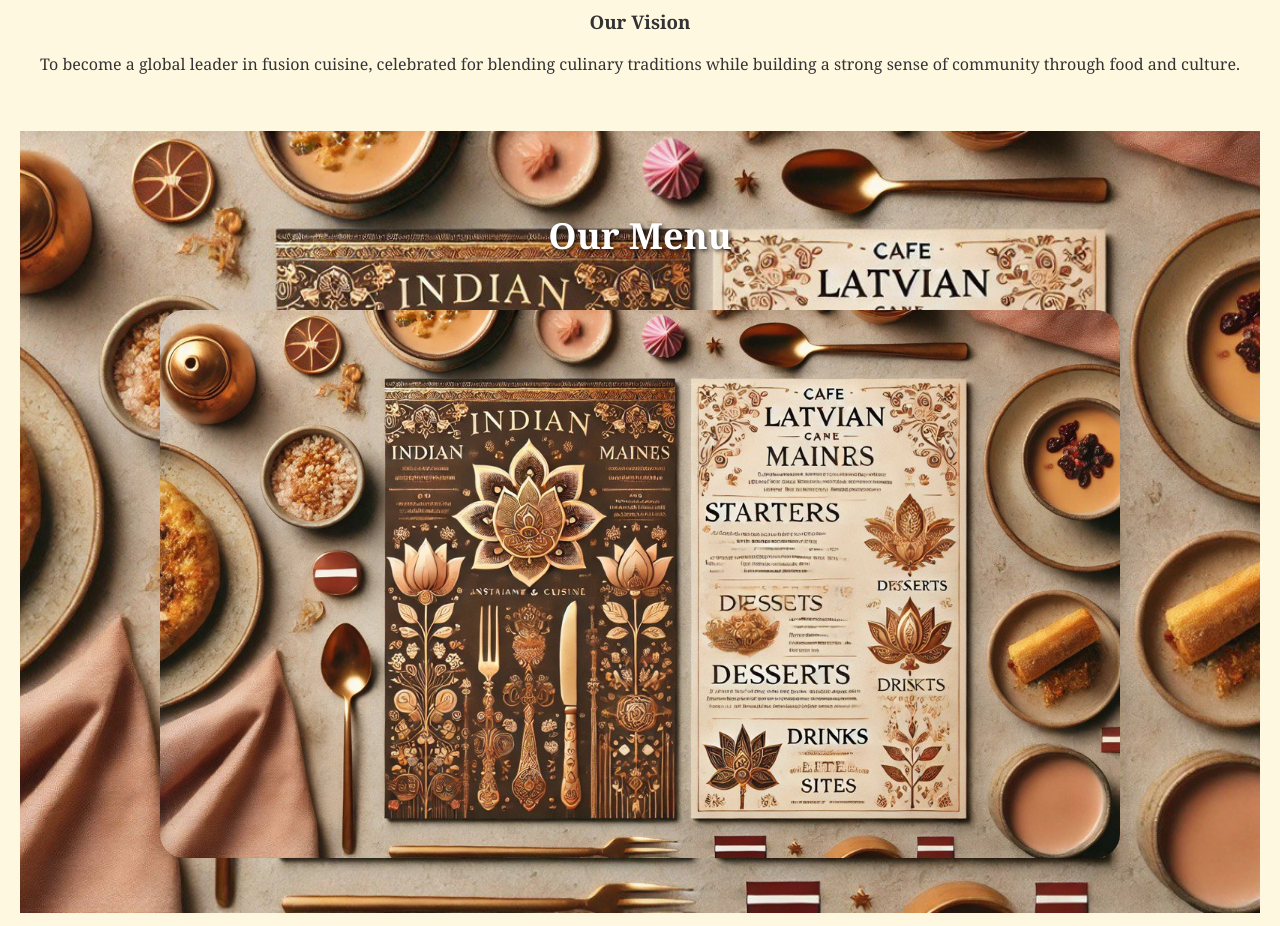
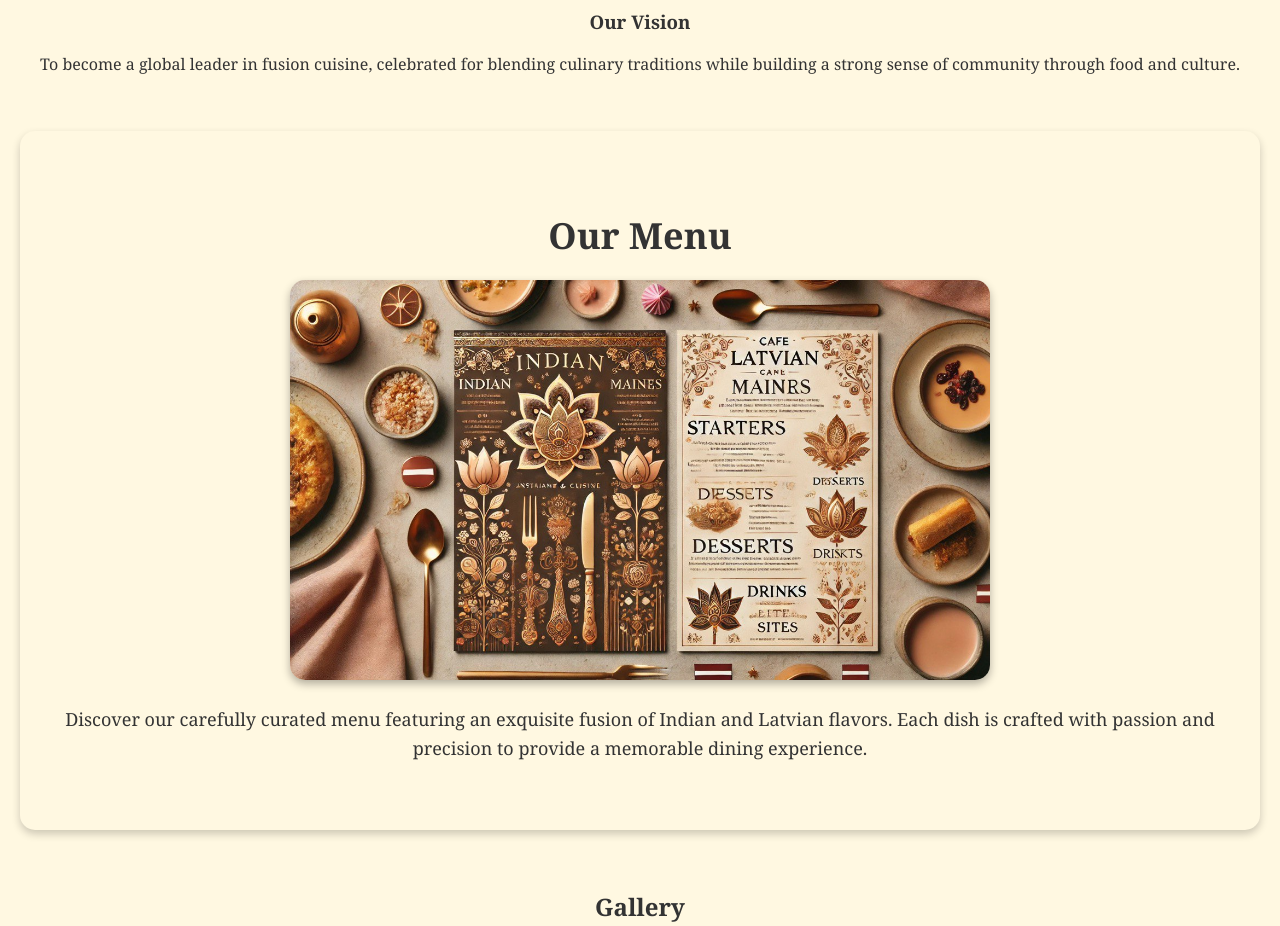
Before and after one commit to IyrinSusan/fusionfeastcafe-restaurant-, a plain HTML site: page index.html in a window 1280 px wide. Shown: the part 600-1526 px from the top of the page. Drawn offline with Linux system fonts and the light colour scheme.

Commit message:
Update index.html

```diff
--- a/index.html
+++ b/index.html
@@ -43,16 +43,28 @@
             text-align: center;
         }
         .menu-section {
-            background-image: url('photo_2024-11-24_00-13-27.jpg'); /* Background with menu */
-            background-size: cover;
-            background-position: center;
-            color: white;
+            background-color: #fff8e1; /* Same as website background */
+            color: #333;
             padding: 50px 20px;
+            border-radius: 15px;
+            box-shadow: 0px 4px 8px rgba(0, 0, 0, 0.2);
         }
         .menu-section h2 {
             font-size: 36px;
             font-weight: bold;
-            text-shadow: 2px 2px 4px rgba(0, 0, 0, 0.7);
+            margin-bottom: 20px;
+        }
+        .menu-section img {
+            width: 90%; /* Increased size */
+            max-width: 700px;
+            height: auto;
+            border-radius: 15px;
+            box-shadow: 0 4px 8px rgba(0, 0, 0, 0.3);
+        }
+        .menu-description {
+            margin-top: 20px;
+            font-size: 18px;
+            line-height: 1.6;
         }
         .gallery {
             display: flex;
@@ -104,7 +116,13 @@
     <!-- Menu Section -->
     <section id="menu" class="menu-section">
         <h2>Our Menu</h2>
-        <img src="photo_2024-11-24_00-13-27.jpg" alt="Fusion Feast Menu" style="border-radius: 24px; max-width: 80%; margin-top: 20px;">
+        <img src="photo_2024-11-24_00-13-27.jpg" alt="Fusion Feast Menu">
+        <div class="menu-description">
+            <p>
+                Discover our carefully curated menu featuring an exquisite fusion of Indian and Latvian flavors.
+                Each dish is crafted with passion and precision to provide a memorable dining experience.
+            </p>
+        </div>
     </section>
 
     <!-- Gallery Section -->
@@ -121,7 +139,7 @@
     <!-- Contact Section -->
     <section id="contact">
         <h2>Contact Us</h2>
-        <p>Fusion Feast Restaurant & Cafe(Indian & Latvian Fusion)</p>
+        <p>Fusion Feast Restaurant & Cafe (Indian & Latvian Fusion)</p>
         <p>Address: Bajaru iela 16 , Riga , Latvia</p>
         <p>Phone: +371 29455990</p>
         <p>Email: contact@fusionfeast.com</p>
```
